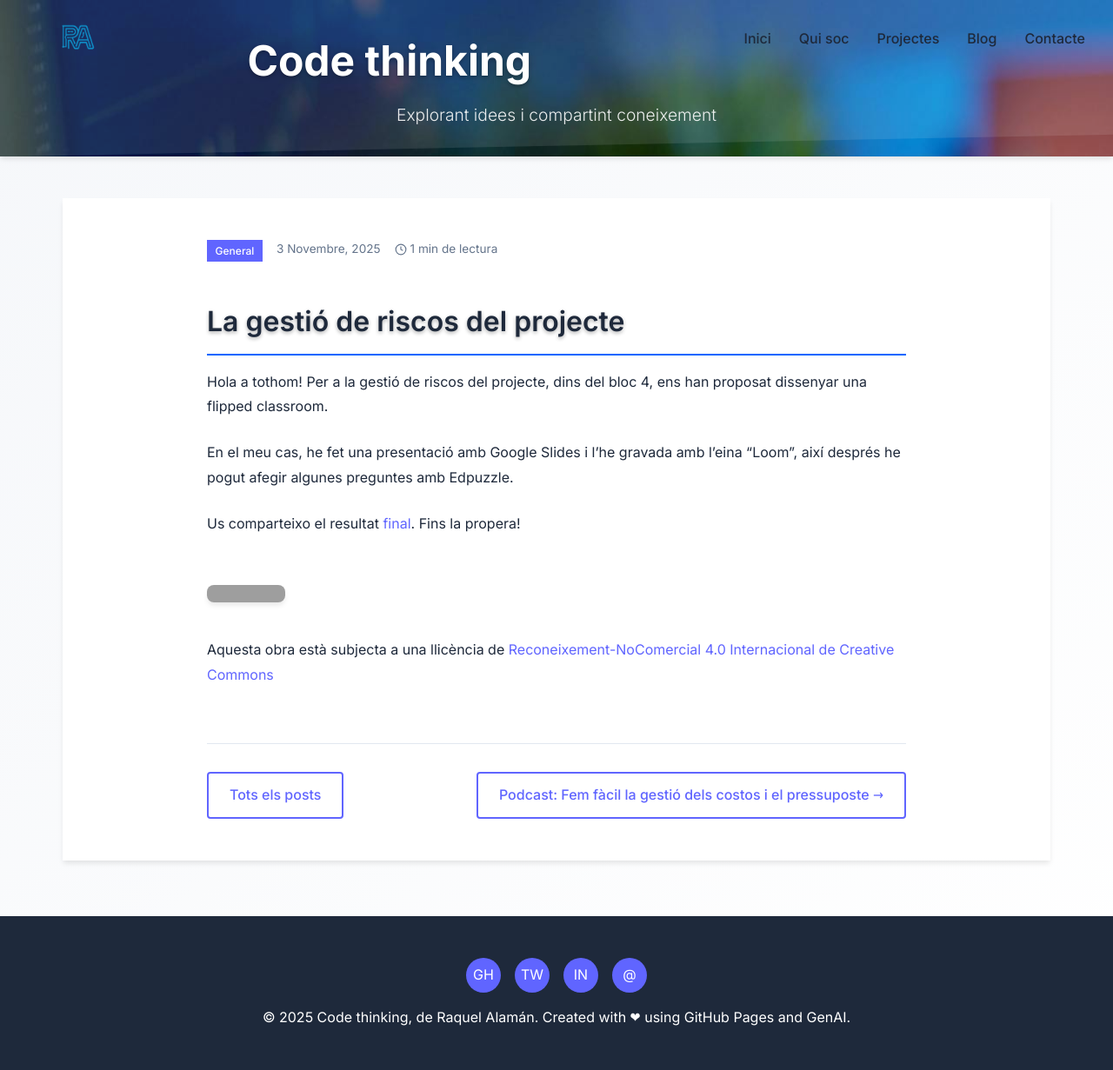
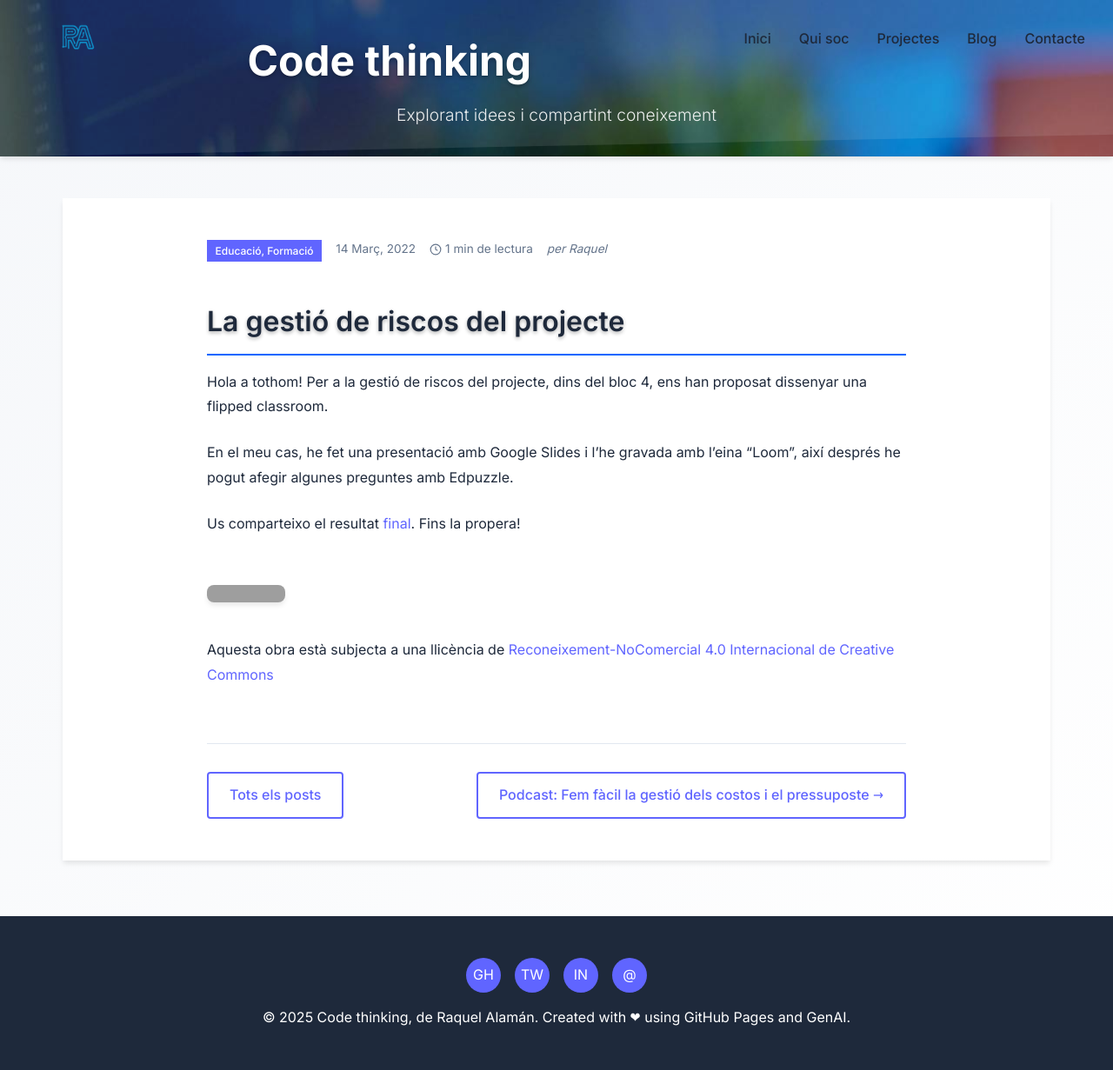
Before and after one commit to raquelalaman/raquelalaman.github.io, a Jekyll site: the page built from _posts/2022-03-14-gestioderiscosdelprojecte.md, in a window 1280 px wide. Shown: the whole page at 87% size. Built offline with Jekyll 4.4.1, drawn with Linux system fonts in a browser that asks for light colours; nearby versions of some CDN libraries; grey boxes are pictures that could not be loaded.

Commit message:
Update 2022-03-14-gestioderiscosdelprojecte.md

```diff
--- a/_posts/2022-03-14-gestioderiscosdelprojecte.md
+++ b/_posts/2022-03-14-gestioderiscosdelprojecte.md
@@ -1,6 +1,6 @@
 ---
 title: "La gestió de riscos del projecte"
-date: "2022-03-14
+date: "2022-03-14"
 author: "Raquel"
 excerpt: "Hola a tothom! Per a la gestió de riscos del projecte, dins del bloc 4, ens han proposat dissenyar una flipped classroom. En el meu..."
 category: "Educació, Formació"
@@ -16,4 +16,5 @@ En el meu cas, he fet una presentació amb Google Slides i l’he gravada amb l
 
 Us comparteixo el resultat [final](https://edpuzzle.com/media/622f7fcd3110d442cd3c0729). Fins la propera!
 
+
 <a rel="license" href="http://creativecommons.org/licenses/by-nc/4.0/"><img alt="Llicència de Creative Commons" style="border-width:0" src="https://i.creativecommons.org/l/by-nc/4.0/88x31.png"></a><br>Aquesta obra està subjecta a una llicència de <a rel="license" href="http://creativecommons.org/licenses/by-nc/4.0/">Reconeixement-NoComercial 4.0 Internacional de Creative Commons</a>
```
